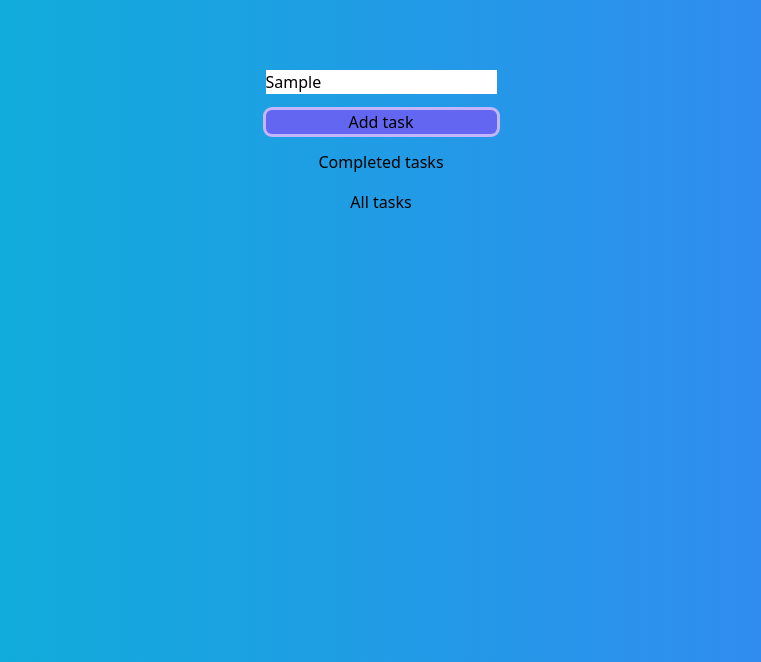
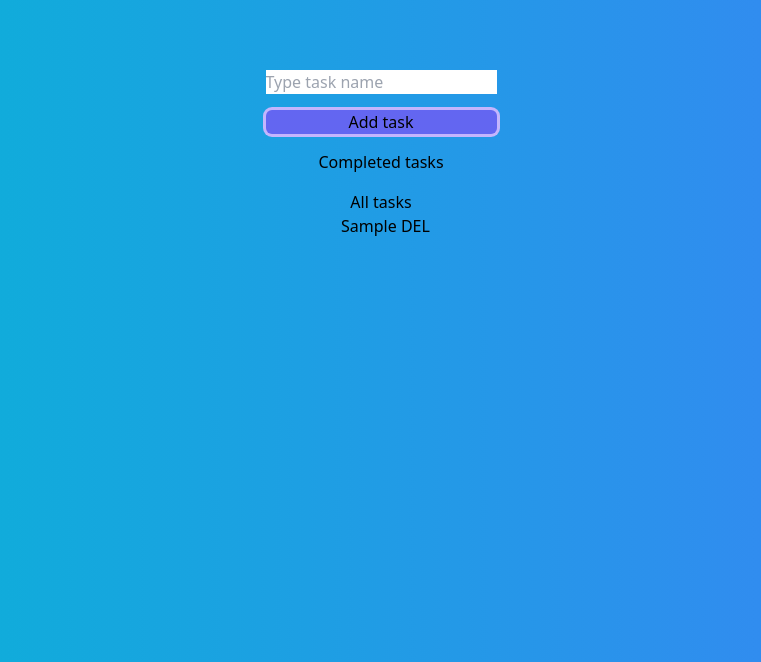
Before and after one commit to okharyton/todo, a website: page index.html in a window 1280 px wide. Both pictures are taken after typing "Sample" into the empty fields and a click on the button "Add task". Shown: the part 138-800 px from the top of the page, without its empty margins (259-1020 px from the left). Drawn offline with nearby package versions, Linux system fonts and the light colour scheme.

Commit message:
feat: add js start logic

```diff
--- a/script.js
+++ b/script.js
@@ -0,0 +1,28 @@
+const todoDiv = document.querySelector('.todo-list');
+const addTaskBtn = document.querySelector('.add-task');
+const taskInput = document.querySelector('.task-input');
+
+addTaskBtn.addEventListener('click', function (e) {
+    e.preventDefault();
+    if (taskInput.value.length === 0) {
+        alert('Enter Task Name');
+    } else {
+        todoDiv.insertAdjacentHTML(`beforeend`, `
+        <li class="task">
+                <span class="task-name">
+                    ${taskInput.value}
+                </span>
+        <button class="delete w-5\t">
+            DEL
+        </button>
+    </li>
+        `);
+        let currentTasks = document.querySelectorAll('.delete');
+        for (let i = 0; i <currentTasks.length; i++) {
+            currentTasks[i].addEventListener('click', function () {
+                this.parentNode.remove();
+            })
+        }
+        document.querySelector('.task-input').value = '';
+    }
+})
```
Also changed, not shown: index.html (+0 -1 lines).
